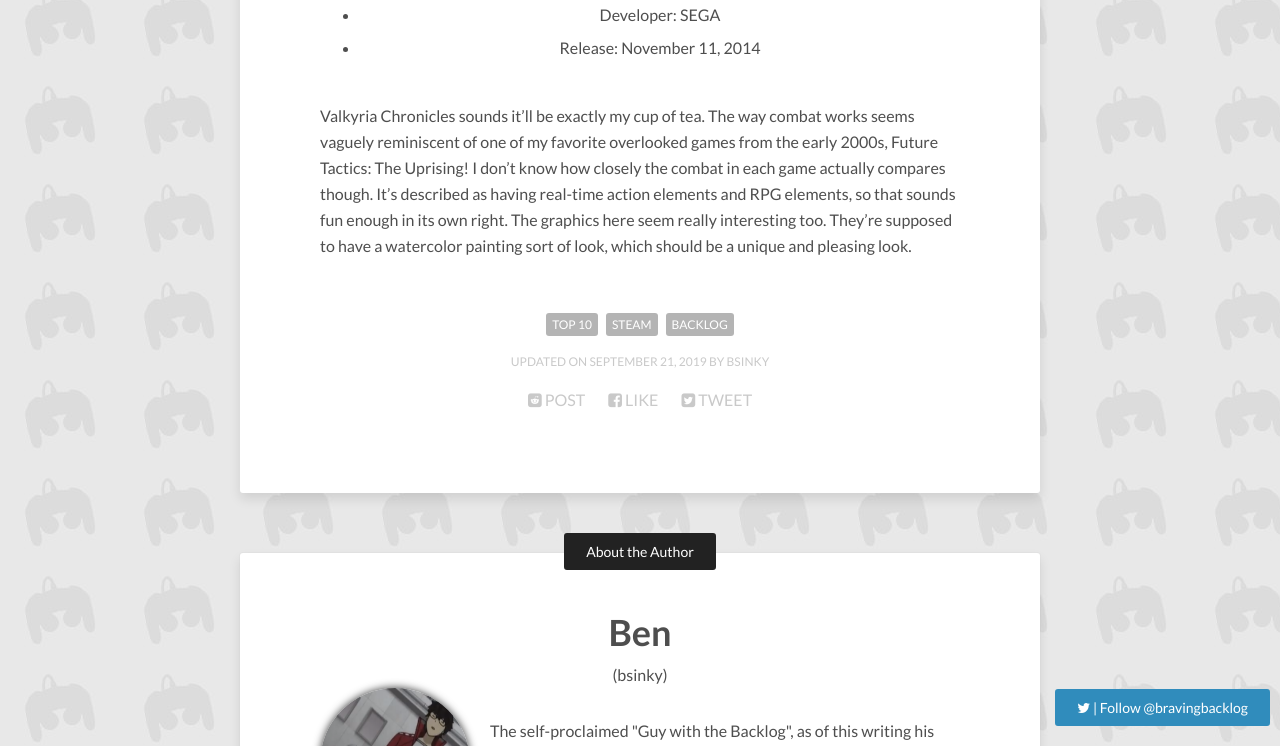
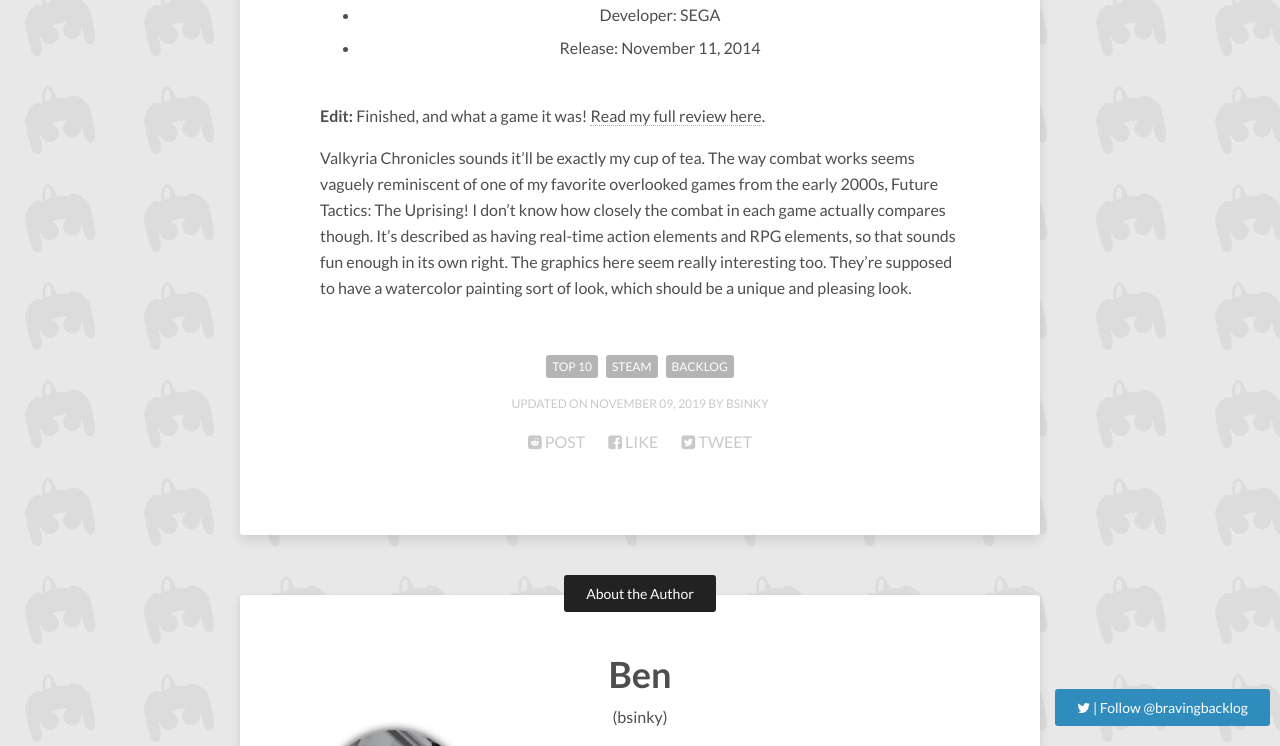
Before and after one commit to BravingTheBacklog/bravingthebacklog.github.io, a Jekyll site: the page built from _posts/2019-05-04-top-10-games-in-my-steam-backlog-may-2019.md, in a window 1280 px wide and 900 px high, scrolled down 7225 px, cut to the strip 154-900 px from the top of the window. Built offline with Jekyll 4.4.1, drawn with Linux system fonts in a browser that asks for light colours; nearby versions of some CDN libraries; comment, search, counter and statistics services are not loaded; some of the changed text lies outside the part shown.

Commit message:
Check off Valkyria Chronicles on Top 10 Steam Backlog (May 2019) post

```diff
--- a/_posts/2019-05-04-top-10-games-in-my-steam-backlog-may-2019.md
+++ b/_posts/2019-05-04-top-10-games-in-my-steam-backlog-may-2019.md
@@ -21,7 +21,7 @@
   feature: feature-steam-pc.jpg
   thumb: feature-steam-pc-thumb.jpg
 layout: post
-modified: 2019-09-21
+modified: 2019-11-09
 tags:
 - Top 10
 - Steam
@@ -162,7 +162,9 @@
 generation consoles, and has received near universal acclaim. I'd love to see
 what it's all about!
 
-## 1. {% include game.html game="Valkyria Chronicles" %}
+## 1. {% include game.html game="Valkyria Chronicles" checkmark="" %}
+
+**Edit:** Finished, and what a game it was! [Read my full review here]({% post_url 2019-11-08-valkyria-chronicles-review %}).
 
 Valkyria Chronicles sounds it'll be exactly my cup of tea. The way combat works
 seems vaguely reminiscent of one of my favorite overlooked games from the early
```
